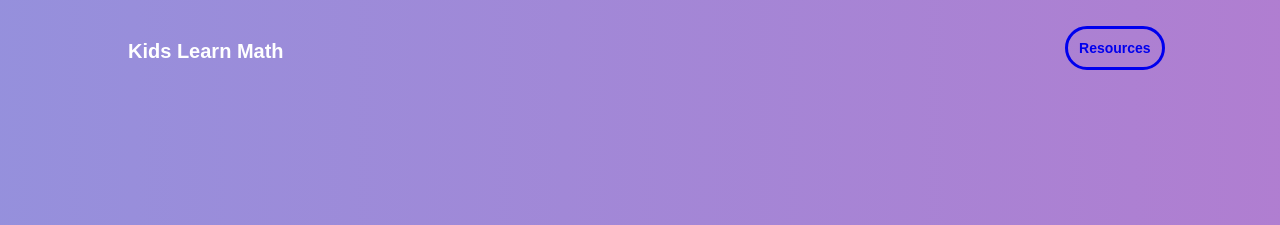
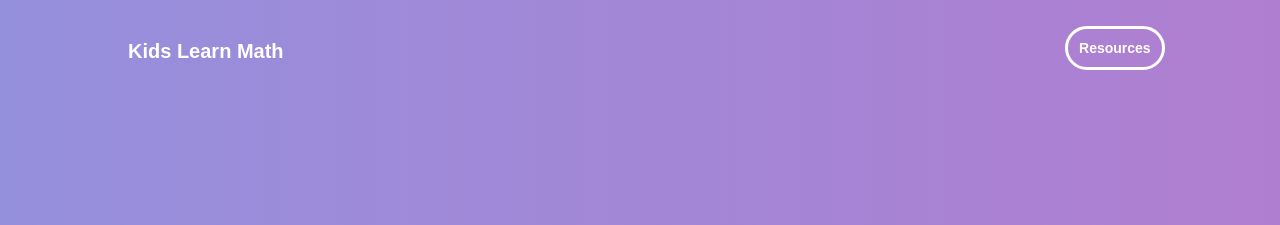
Before and after one commit to dvnmn/Kids-Learn-Math-Website, a plain HTML site: page index.html in a window 1280 px wide. Shown: the top 225 px of the page. Drawn offline with Linux system fonts and the light colour scheme; a web font is replaced by a local one.

Commit message:
Fixed resources color

```diff
--- a/style.css
+++ b/style.css
@@ -100,14 +100,12 @@ body {
     border-width: 3px;
     border-radius: 4em;
     transition: .2s;
+    color: white;
 }
 
 #right-header a:hover {
+    color: #ffffffde;
     background-color: rgba(255, 255, 255, 0.5);
-}
-
-#right-header a:hover {
-    color: #ffffffde
 }
 
 #right-header a:visited {
```
